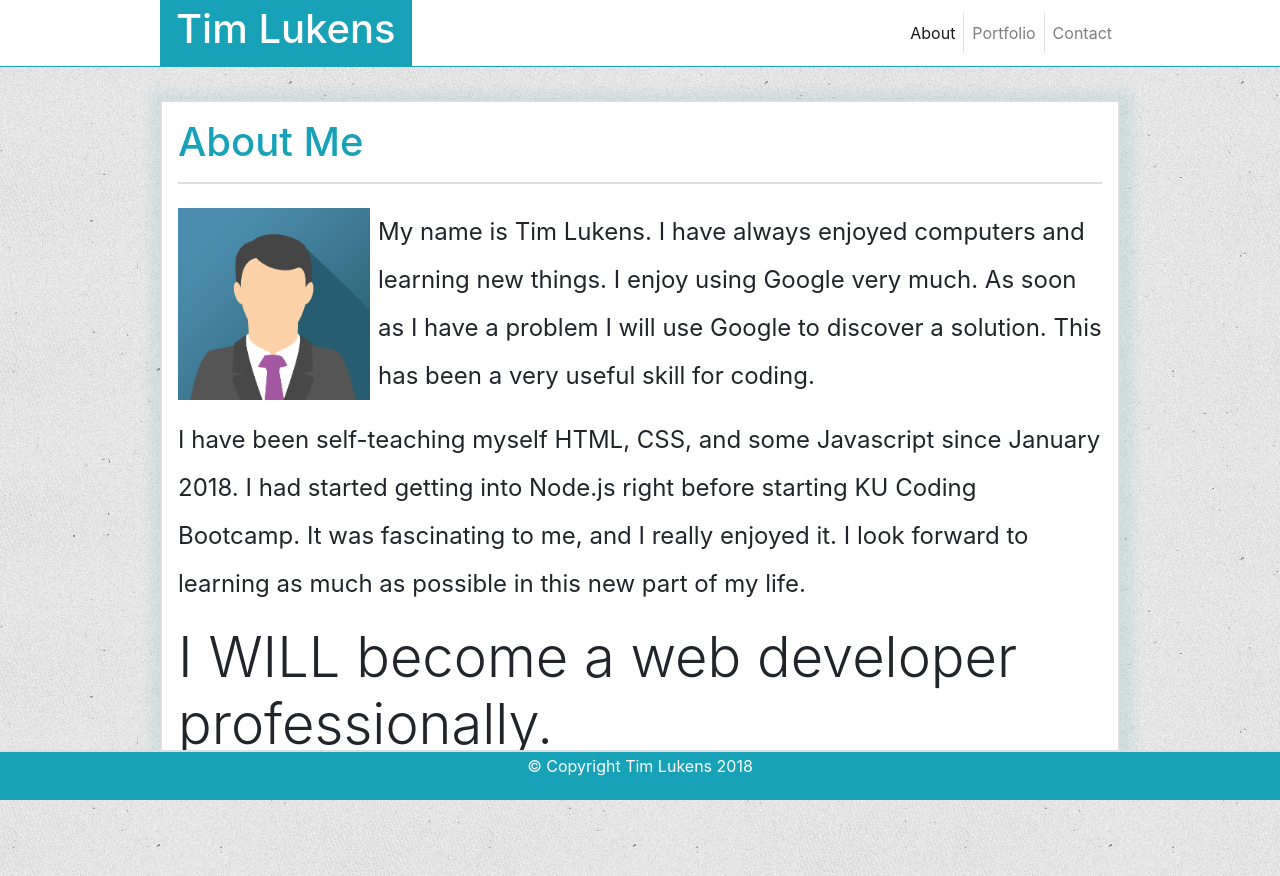
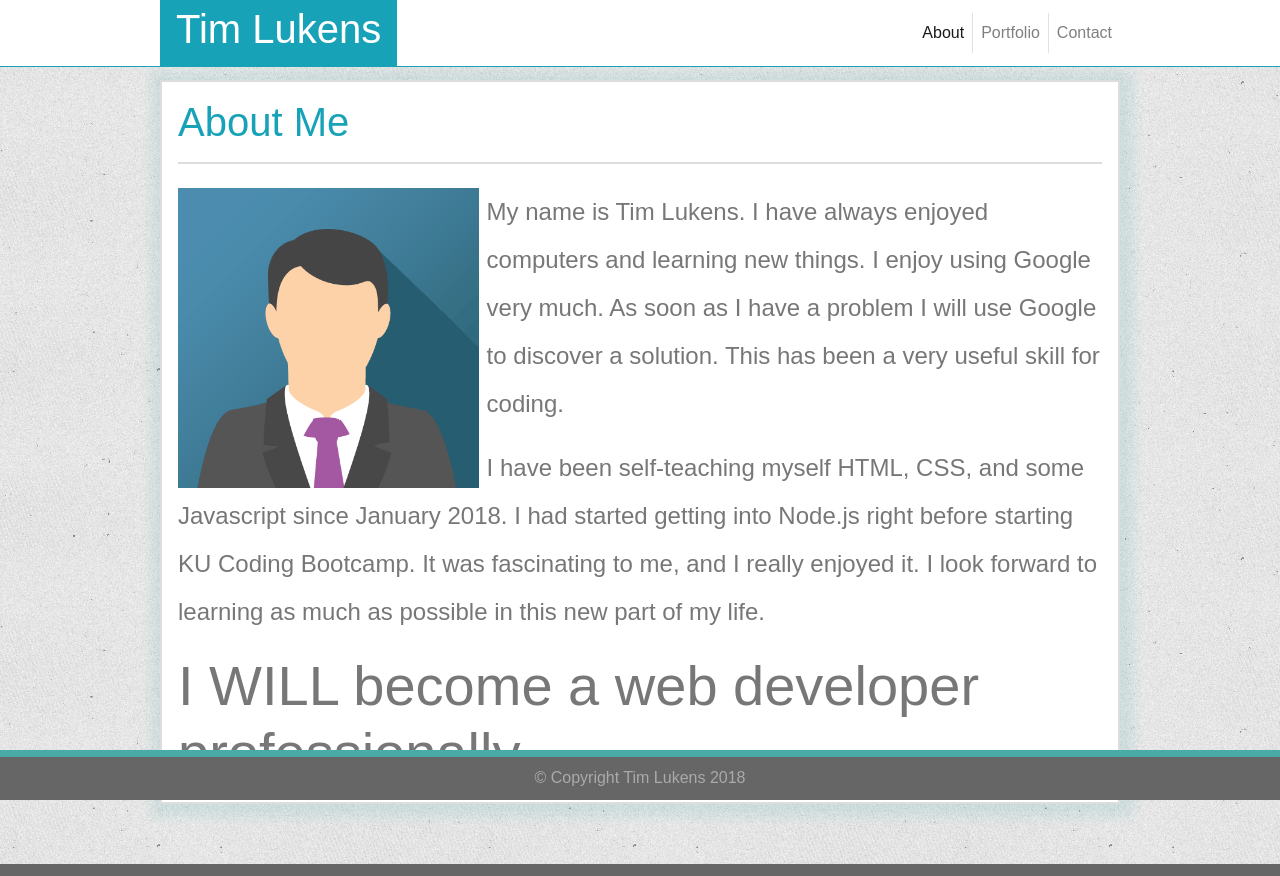
Before and after one commit to tblukens/Bootstrap-Portfolio, a plain HTML site: page index.html in a window 1280 px wide. Drawn offline with nearby package versions, Linux system fonts and the light colour scheme.

Commit message:
Mostly satisfied with layout. Footer fixed up a bit. font family and colors changed.

```diff
--- a/assets/css/style.css
+++ b/assets/css/style.css
@@ -1,8 +1,10 @@
 body {
     background: #666;
-    padding-top: 100px;
-    padding-bottom: 100px;
-    background-image: url("../images/texturetastic_gray.png")
+    padding-top: 80px;
+    padding-bottom: 60px;
+    background-image: url("../images/texturetastic_gray.png");
+    color: #777777;
+    font-family: 'Arial', 'Helvetica Neue', Helvetica, sans-serif;
 }
 
 p {
@@ -11,8 +13,8 @@ p {
 }
 
 img {
-    height: 200px;
-    width: 200px;
+    max-height: 300px;
+    max-width: 300px;
 }
 
 .container {
@@ -31,5 +33,14 @@ img {
 .fixed-bottom {
     height: 50px;
     border-top: #ddd solid 2px;
+    color: #aaa;
+    width: 100%;
+    margin: 0 auto;
+    text-align: center;
+    background: #666;
+
+    line-height: 40px;
+
+    border-top: 7px solid #4aaaa5;
 
 }
--- a/index.html
+++ b/index.html
@@ -60,7 +60,7 @@
     </div>
 
 
-    <div class="fixed-bottom bg-info text-white text-center"><span class="align-middle">&copy; Copyright Tim Lukens 2018</span></div>
+    <div class="fixed-bottom text-center"><span class="align-middle">&copy; Copyright Tim Lukens 2018</span></div>
 
 
     <!-- Optional JavaScript -->
```
